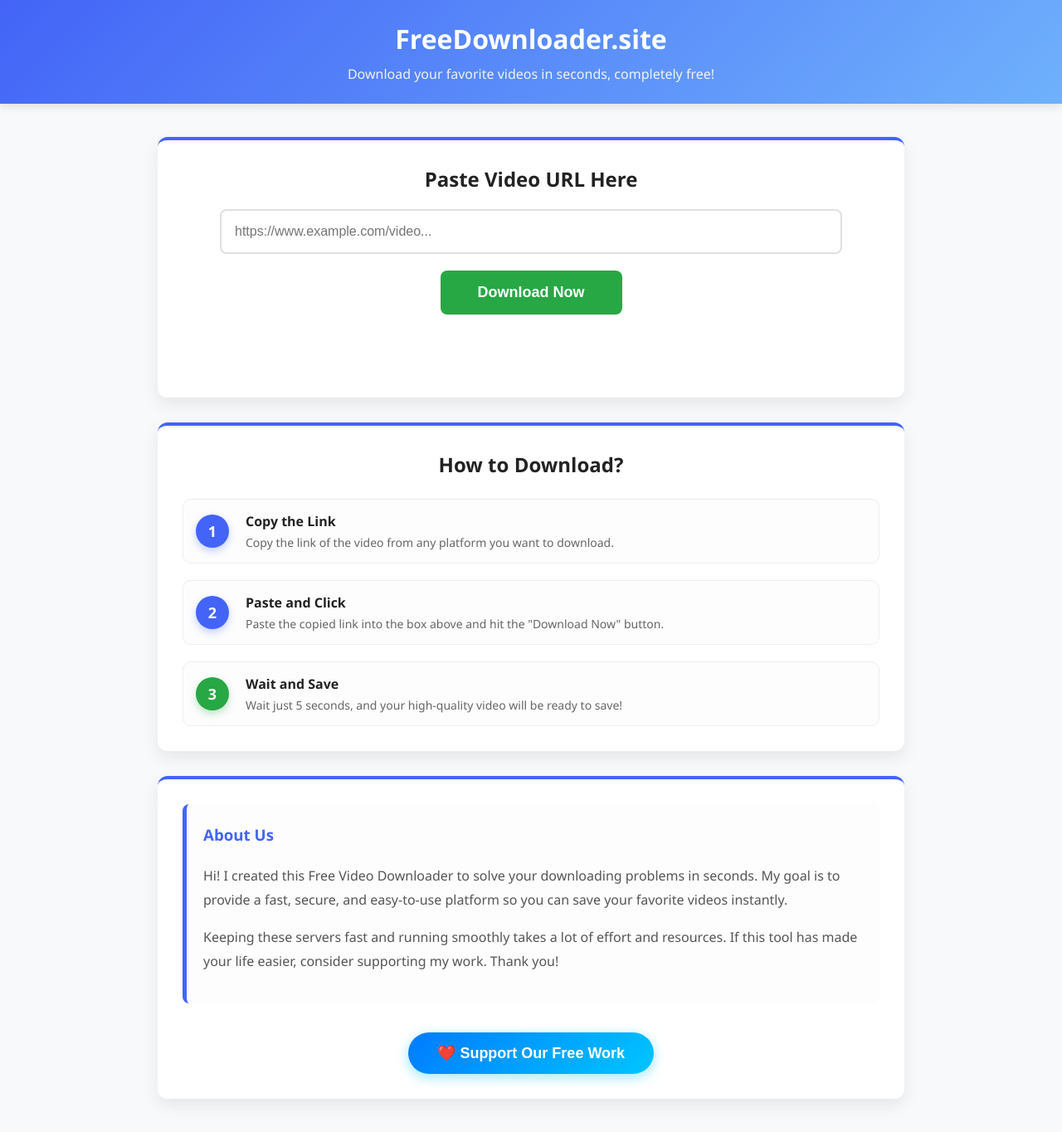
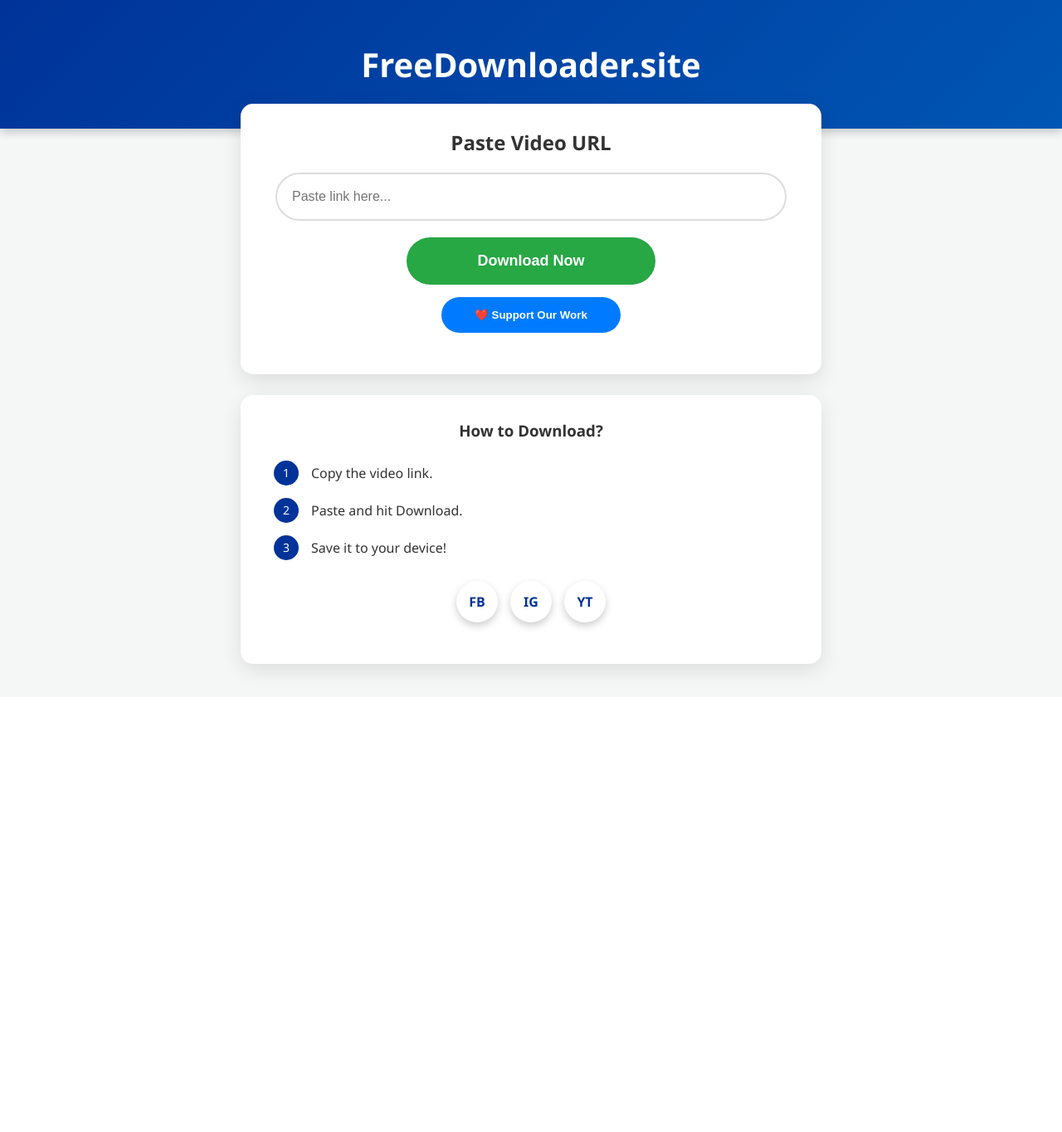
Before and after one commit to hassansaddique15/video-downloader, a Flask app: page / in a window 1280 px wide. Shown: the whole page at 83% size. After the commit the page ends 825 px from the top, so only its background shows below. Run offline with Flask 3, Linux system fonts and the light colour scheme; some libraries are stand-ins or nearby versions.

Commit message:
Update index.html

```diff
--- a/templates/index.html
+++ b/templates/index.html
@@ -4,136 +4,85 @@
 <head>
     <meta charset="UTF-8">
     <meta name="viewport" content="width=device-width, initial-scale=1.0">
-    <title>FreeDownloader.site - Fast & Secure</title>
+    <title>FreeDownloader.site</title>
     <style>
-        body { font-family: 'Segoe UI', Tahoma, Geneva, Verdana, sans-serif; background-color: #f8f9fa; color: #333; margin: 0; padding: 0; }
-        header { background: linear-gradient(135deg, #4364F7, #6FB1FC); color: white; padding: 25px 0; text-align: center; box-shadow: 0 4px 10px rgba(0,0,0,0.1); }
-        header h1 { margin: 0; font-size: 32px; font-weight: bold; }
-        header p { margin: 10px 0 0 0; font-size: 16px; opacity: 0.9; }
-        .container { max-width: 900px; margin: 40px auto; padding: 0 20px; }
-        .box-card { background: white; padding: 30px; border-radius: 12px; box-shadow: 0 8px 20px rgba(0,0,0,0.08); margin-bottom: 30px; text-align: center; border-top: 4px solid #4364F7; }
-        input[type="text"] { width: 85%; padding: 16px; font-size: 16px; border: 2px solid #e0e0e0; border-radius: 8px; margin-bottom: 20px; outline: none; transition: border 0.3s; }
-        input[type="text"]:focus { border: 2px solid #4364F7; }
-        .download-btn { background-color: #28a745; color: white; border: none; padding: 16px 45px; font-size: 18px; border-radius: 8px; cursor: pointer; font-weight: bold; transition: background 0.3s; }
-        .download-btn:hover { background-color: #218838; }
-        .ad-section { margin: 25px auto; padding: 10px; max-width: 100%; text-align: center; overflow: hidden; display: flex; justify-content: center; align-items: center; }
-        .about-text { text-align: left; line-height: 1.8; color: #555; padding: 20px; background: #fdfdfd; border-left: 5px solid #4364F7; border-radius: 8px; }
+        body { font-family: 'Segoe UI', Tahoma, Geneva, Verdana, sans-serif; background-color: #f4f7f6; color: #333; margin: 0; padding: 0; }
 
-        /* Steps Styling */
-        .step-row { display: flex; align-items: center; margin-bottom: 20px; text-align: left; background: #fdfdfd; padding: 15px; border-radius: 10px; border: 1px solid #eee; }
-        .step-number { background: #4364F7; color: white; border-radius: 50%; width: 40px; height: 40px; display: flex; justify-content: center; align-items: center; font-size: 18px; font-weight: bold; margin-right: 20px; flex-shrink: 0; box-shadow: 0 4px 10px rgba(67, 100, 247, 0.3); }
-        .step-number.success { background: #28a745; box-shadow: 0 4px 10px rgba(40, 167, 69, 0.3); }
-        .step-text h4 { margin: 0 0 5px 0; color: #222; font-size: 16px; }
-        .step-text p { margin: 0; font-size: 14px; color: #666; }
+        /* Dark Blue Header */
+        header { background: linear-gradient(135deg, #003399, #0056b3); color: white; padding: 50px 0; text-align: center; box-shadow: 0 4px 10px rgba(0,0,0,0.2); }
+        header h1 { margin: 0; font-size: 40px; font-weight: bold; }
+
+        .container { max-width: 700px; margin: -30px auto 40px auto; padding: 0 20px; }
+        .box-card { background: white; padding: 30px; border-radius: 15px; box-shadow: 0 8px 25px rgba(0,0,0,0.1); margin-bottom: 25px; text-align: center; }
+
+        input[type="text"] { width: 90%; padding: 18px; font-size: 16px; border: 2px solid #ddd; border-radius: 50px; margin-bottom: 20px; outline: none; }
+        .download-btn { background-color: #28a745; color: white; border: none; padding: 18px 50px; font-size: 18px; border-radius: 50px; cursor: pointer; font-weight: bold; width: 100%; max-width: 300px; transition: 0.3s; }
+
+        /* Moved Support Button */
+        .support-btn { background: #007bff; color: white; border: none; padding: 14px 40px; border-radius: 50px; cursor: pointer; font-weight: bold; margin-top: 15px; }
+
+        /* Social Icons */
+        .social-section { display: flex; justify-content: center; gap: 15px; margin: 20px 0; }
+        .social-icon { background: white; border-radius: 50%; width: 50px; height: 50px; display: flex; align-items: center; justify-content: center; box-shadow: 0 4px 10px rgba(0,0,0,0.2); font-weight: bold; color: #003399; text-decoration: none; }
+
+        /* Compact Steps */
+        .step-row { display: flex; align-items: center; margin-bottom: 5px; text-align: left; padding: 5px 10px; }
+        .step-number { background: #003399; color: white; border-radius: 50%; width: 30px; height: 30px; display: flex; justify-content: center; align-items: center; font-size: 14px; margin-right: 15px; flex-shrink: 0; }
     </style>
 </head>
 <body>
 
     <header>
         <h1>FreeDownloader.site</h1>
-        <p>Download your favorite videos in seconds, completely free!</p>
     </header>
 
     <div class="container">
-
-        <!-- Downloader Section -->
+        <!-- Downloader -->
         <div class="box-card">
-            <h2 style="margin-top:0; color:#222;">Paste Video URL Here</h2>
-            <input type="text" placeholder="https://www.example.com/video...">
+            <h2 style="margin-top:0;">Paste Video URL</h2>
+            <input type="text" placeholder="Paste link here...">
             <br>
             <button class="download-btn">Download Now</button>
+            <br>
+            <button onclick="openDonateModal()" class="support-btn">❤️ Support Our Work</button>
 
-            <!-- Adsterra Banner Ad Spot -->
-            <div class="ad-section">
-                <script type="text/javascript">
-                    atOptions = {
-                        'key' : 'a12c72aeb6e00ec5e2f19a0a55bab44e',
-                        'format' : 'iframe',
-                        'height' : 250,
-                        'width' : 300,
-                        'params' : {}
-                    };
-                </script>
+            <!-- Banner Ad -->
+            <div style="margin-top: 20px;">
+                <script type="text/javascript"> atOptions = { 'key' : 'a12c72aeb6e00ec5e2f19a0a55bab44e', 'format' : 'iframe', 'height' : 250, 'width' : 300, 'params' : {} }; </script>
                 <script type="text/javascript" src="https://www.highperformanceformat.com/a12c72aeb6e00ec5e2f19a0a55bab44e/invoke.js"></script>
             </div>
         </div>
 
-        <!-- How to Download Guide (Text Based) -->
+        <!-- How to -->
         <div class="box-card">
-            <h2 style="margin-top:0; margin-bottom: 25px; color:#222;">How to Download?</h2>
+            <h3 style="margin-top:0;">How to Download?</h3>
+            <div class="step-row"><div class="step-number">1</div> Copy the video link.</div>
+            <div class="step-row"><div class="step-number">2</div> Paste and hit Download.</div>
+            <div class="step-row"><div class="step-number">3</div> Save it to your device!</div>
 
-            <div class="step-row">
-                <div class="step-number">1</div>
-                <div class="step-text">
-                    <h4>Copy the Link</h4>
-                    <p>Copy the link of the video from any platform you want to download.</p>
-                </div>
-            </div>
-
-            <div class="step-row">
-                <div class="step-number">2</div>
-                <div class="step-text">
-                    <h4>Paste and Click</h4>
-                    <p>Paste the copied link into the box above and hit the "Download Now" button.</p>
-                </div>
-            </div>
-
-            <div class="step-row" style="margin-bottom: 0;">
-                <div class="step-number success">3</div>
-                <div class="step-text">
-                    <h4>Wait and Save</h4>
-                    <p>Wait just 5 seconds, and your high-quality video will be ready to save!</p>
-                </div>
+            <!-- Social Icons -->
+            <div class="social-section">
+                <a href="#" class="social-icon">FB</a>
+                <a href="#" class="social-icon">IG</a>
+                <a href="#" class="social-icon">YT</a>
             </div>
         </div>
-
-        <!-- About Us & Support Section -->
-        <div class="box-card">
-            <div class="about-text">
-                <h3 style="margin-top:0; color:#4364F7;">About Us</h3>
-                <p>Hi! I created this Free Video Downloader to solve your downloading problems in seconds. My goal is to provide a fast, secure, and easy-to-use platform so you can save your favorite videos instantly.</p>
-                <p>Keeping these servers fast and running smoothly takes a lot of effort and resources. If this tool has made your life easier, consider supporting my work. Thank you!</p>
-            </div>
-
-            <!-- Support Button -->
-            <div style="margin-top: 35px;">
-                <button onclick="openDonateModal()" style="background: linear-gradient(135deg, #007bff, #00c6ff); color: white; border: none; padding: 14px 35px; font-size: 18px; border-radius: 50px; cursor: pointer; font-weight: bold; box-shadow: 0 4px 15px rgba(0, 198, 255, 0.4); transition: transform 0.2s;">
-                    ❤️ Support Our Free Work
-                </button>
-            </div>
-        </div>
-
     </div>
 
-    <!-- Support Modal (Pop-up) -->
-    <div id="donateModal" style="display: none; position: fixed; z-index: 1000; left: 0; top: 0; width: 100%; height: 100%; overflow: auto; background-color: rgba(0,0,0,0.7); backdrop-filter: blur(5px);">
-        <div style="background-color: #fff; margin: 5% auto; padding: 25px; border-radius: 15px; width: 90%; max-width: 420px; text-align: center; box-shadow: 0 10px 30px rgba(0,0,0,0.5); font-family: sans-serif; position: relative;">
-            <span onclick="closeDonateModal()" style="position: absolute; top: 15px; right: 20px; font-size: 28px; font-weight: bold; cursor: pointer; color: #888; transition: 0.3s;">&times;</span>
-            <h2 style="color: #222; margin-top: 5px; font-size: 24px;">Support Our Work</h2>
-            <p style="color: #666; font-size: 15px; margin-bottom: 25px;">Your support helps keep this server fast and 100% free for everyone!</p>
-
-            <div style="background: #f4f8ff; padding: 15px; border-radius: 10px; margin-bottom: 15px; border: 1px solid #d0e1ff; text-align: left;">
-                <h3 style="margin: 0 0 8px 0; color: #0056b3; font-size: 16px;">🌍 International Users</h3>
-                <p style="margin: 5px 0; font-size: 14px; color: #333;">Send via <b>Skrill</b> to:</p>
-                <p style="margin: 0; font-size: 15px; font-weight: bold; color: #000; background: #fff; padding: 8px; border-radius: 5px; border: 1px dashed #aaa; text-align: center;">mahmood396@gmail.com</p>
-            </div>
-
-            <div style="background: #f4fff4; padding: 15px; border-radius: 10px; border: 1px solid #cce8cc; text-align: left;">
-                <h3 style="margin: 0 0 8px 0; color: #28a745; font-size: 16px;">🇵🇰 Pakistani Users</h3>
-                <p style="margin: 5px 0; font-size: 14px; color: #333;"><b>NayaPay / JazzCash / EasyPaisa:</b></p>
-                <p style="margin: 0 0 10px 0; font-size: 15px; font-weight: bold; color: #000;">+923135657001</p>
-            </div>
-            <p style="font-size: 13px; color: #888; margin-top: 20px;">Thank you for your generosity! ❤️</p>
+    <!-- Modal -->
+    <div id="donateModal" style="display: none; position: fixed; z-index: 1000; left: 0; top: 0; width: 100%; height: 100%; background-color: rgba(0,0,0,0.7); backdrop-filter: blur(5px);">
+        <div style="background: #fff; margin: 10% auto; padding: 30px; border-radius: 20px; width: 90%; max-width: 400px; text-align: center; position: relative;">
+            <span onclick="closeDonateModal()" style="position: absolute; top: 15px; right: 20px; cursor: pointer; font-size: 24px;">&times;</span>
+            <h3>Support Us</h3>
+            <div style="background:#f4f8ff; padding:10px; margin-bottom:10px; border-radius:10px;">Skrill: mahmood396@gmail.com</div>
+            <div style="background:#f4fff4; padding:10px; border-radius:10px;">NayaPay: +923135657001</div>
         </div>
     </div>
 
     <script>
         function openDonateModal() { document.getElementById('donateModal').style.display = 'block'; }
         function closeDonateModal() { document.getElementById('donateModal').style.display = 'none'; }
-        window.onclick = function(event) { if (event.target == document.getElementById('donateModal')) { closeDonateModal(); } }
     </script>
-
-    <!-- Adsterra Popunder Ad Spot -->
     <script src="https://pl30176543.effectivecpmnetwork.com/af/41/81/af41819e29e049173a9116a7f116ff65.js"></script>
 
 </body>
```
